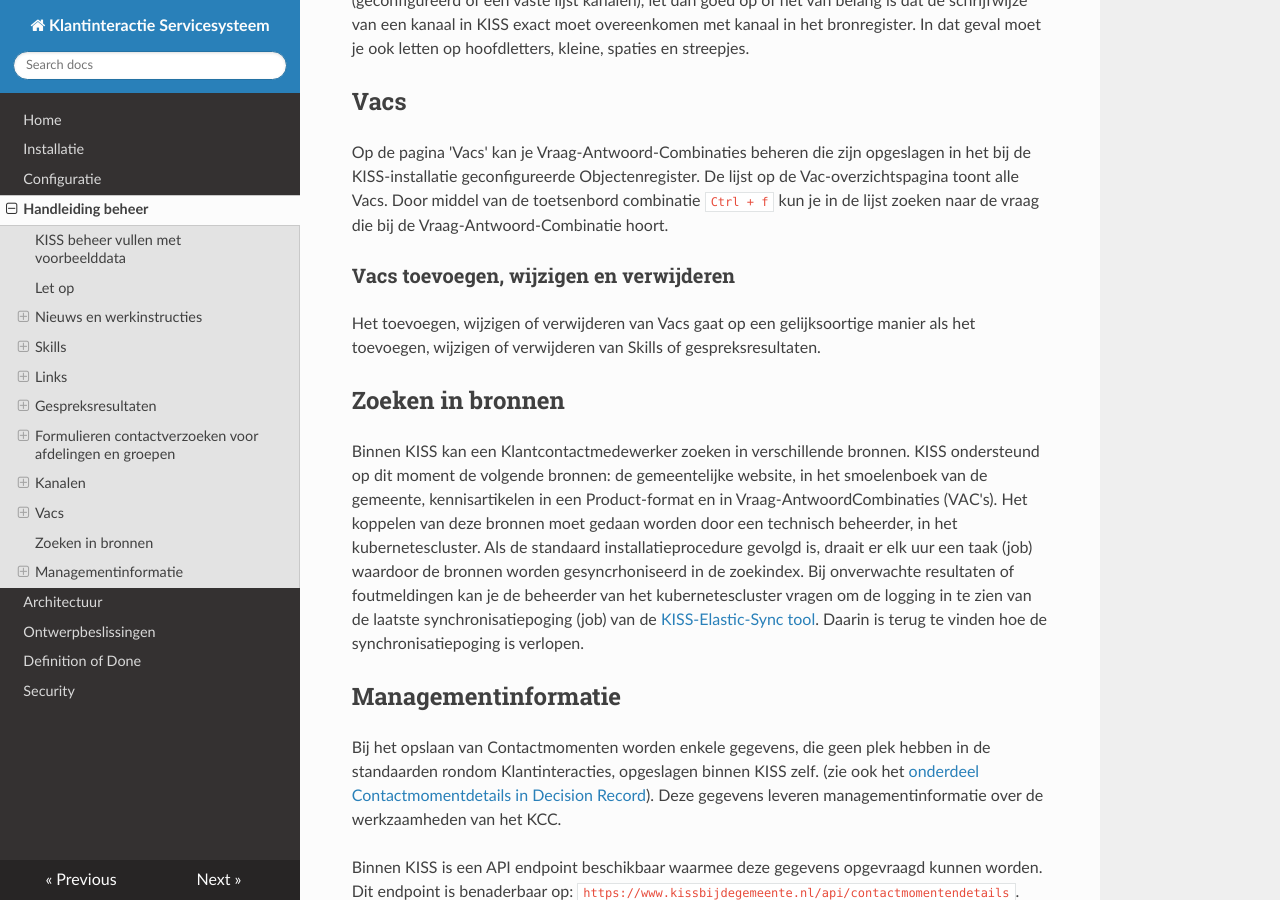
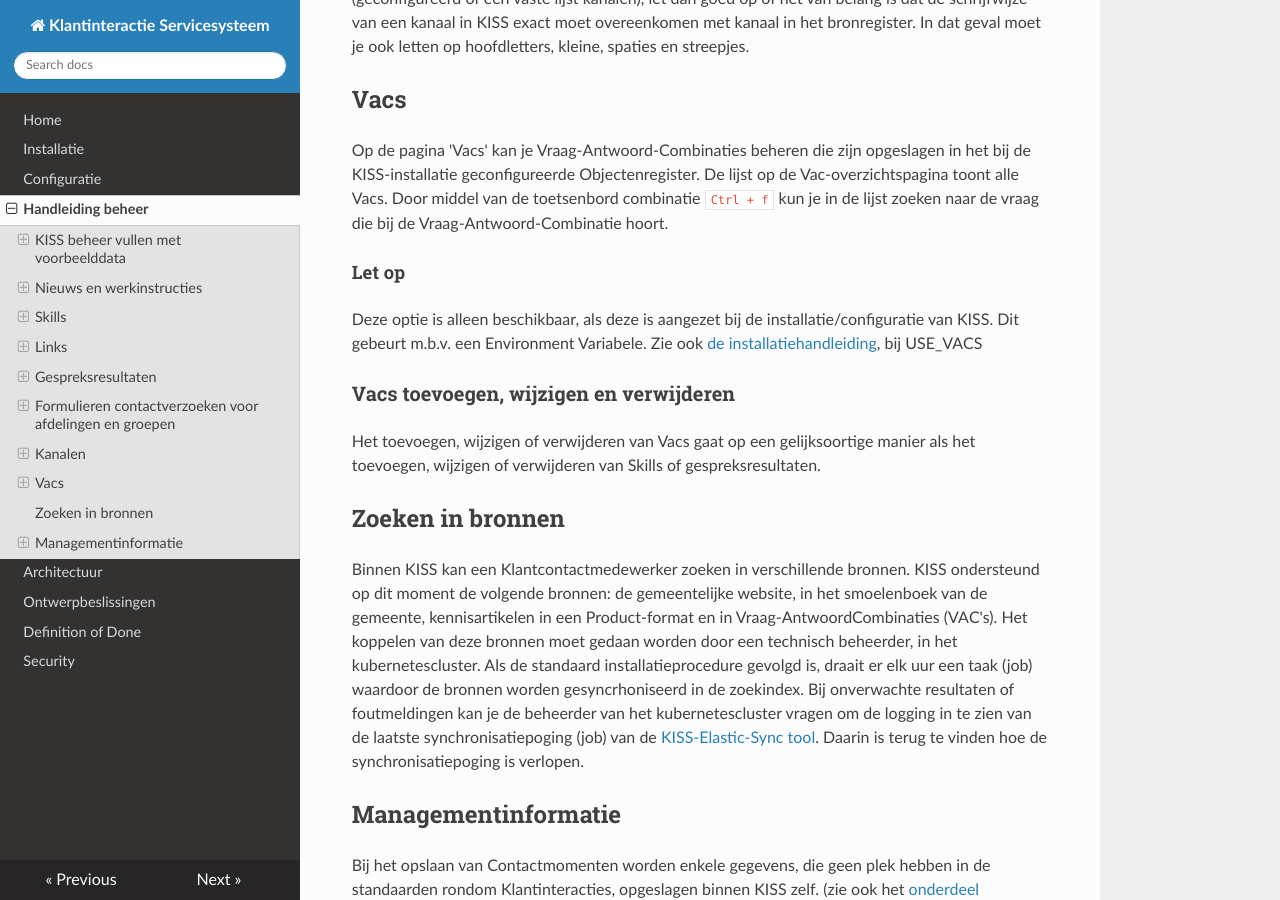
Before and after one commit to Klantinteractie-Servicesysteem/.github, an MkDocs documentation site: the page built from docs/MANUAL.md, in a window 1280 px wide and 900 px high, scrolled down 22627 px. Built offline with MkDocs 1.6.1, drawn with Linux system fonts in a browser that asks for light colours; nearby versions of some CDN libraries.

Commit message:
Update MANUAL.md
Opmerking toegevoegd aan manual, dat de VAC-optie niet altijd aanwezig is.

```diff
--- a/docs/MANUAL.md
+++ b/docs/MANUAL.md
@@ -13,7 +13,7 @@
 ### KISS beheer vullen met voorbeelddata
 Als je KISS voor het eerst hebt geïnstalleerd, en er bij Nieuws en Werkinstructies, Skills, Links en Gespreksresultaten nog geen items zijn toegevoegd, is het mogelijk om eenvoudig voorbeelddata voor deze onderdelen te laden. Die doe je m.b.v. de knop op de startpagina. Met een druk op die knop zal de database met voorbeelddata worden gevuld voor Nieuws en Werkinstructies, Skills, Links en Gespreksresultaten. Zodra de voorbeelddata is geladen, verdwijnt de optie/knop om (nogmaals) te vullen.
 
-### Let op
+#### Let op
 De optie is alléén beschikbaar als de lijsten van Nieuws en Werkinstructies, Skills, Links en Gespreksresultaten echt leeg zijn. Een beheerder kan deze lijsten handmatig schonen, zodat ze weer leeg zijn. Skills vormen hierop een uitzondering: deze worden niet daadwerkelijk weggegooid, maar alleen verborgen voor de gebruiker. Dit om te voorkomen dat een Skill die al gekoppeld is aan een bericht, daarvan zal verdwijnen. Dit betekent dat verwijderde Skills nog onzichtbaar aanwezig zijn in de database, waardoor er geen initiële dataset geladen kan worden. Zodra je ee Skill hebt toegevoegd, is het dus niet meer mogelijk om voorbeelddata te laden.
 
 
@@ -331,6 +331,9 @@
 ## Vacs
 Op de pagina 'Vacs' kan je Vraag-Antwoord-Combinaties beheren die zijn opgeslagen in het bij de KISS-installatie geconfigureerde Objectenregister. De lijst op de Vac-overzichtspagina toont alle Vacs. Door middel van de toetsenbord combinatie `Ctrl + f` kun je in de lijst zoeken naar de vraag die bij de Vraag-Antwoord-Combinatie hoort.
 
+#### Let op
+Deze optie is alleen beschikbaar, als deze is aangezet bij de installatie/configuratie van KISS. Dit gebeurt m.b.v. een Environment Variabele. Zie ook [de installatiehandleiding](INSTALLATION.md#kiss-frontend), bij USE_VACS
+
 ### Vacs toevoegen, wijzigen en verwijderen
 Het toevoegen, wijzigen of verwijderen van Vacs gaat op een gelijksoortige manier als het toevoegen, wijzigen of verwijderen van Skills of gespreksresultaten.
 
```
